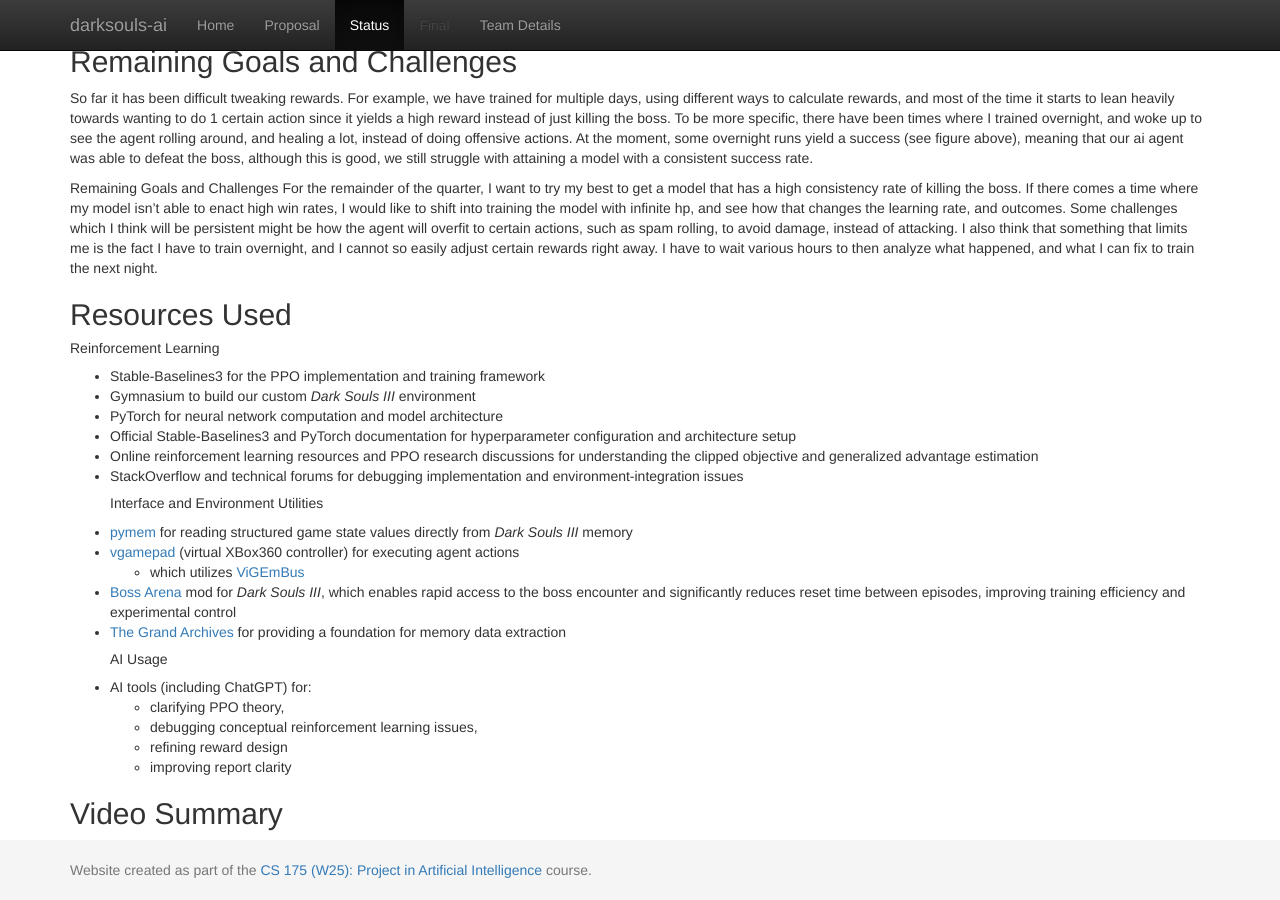
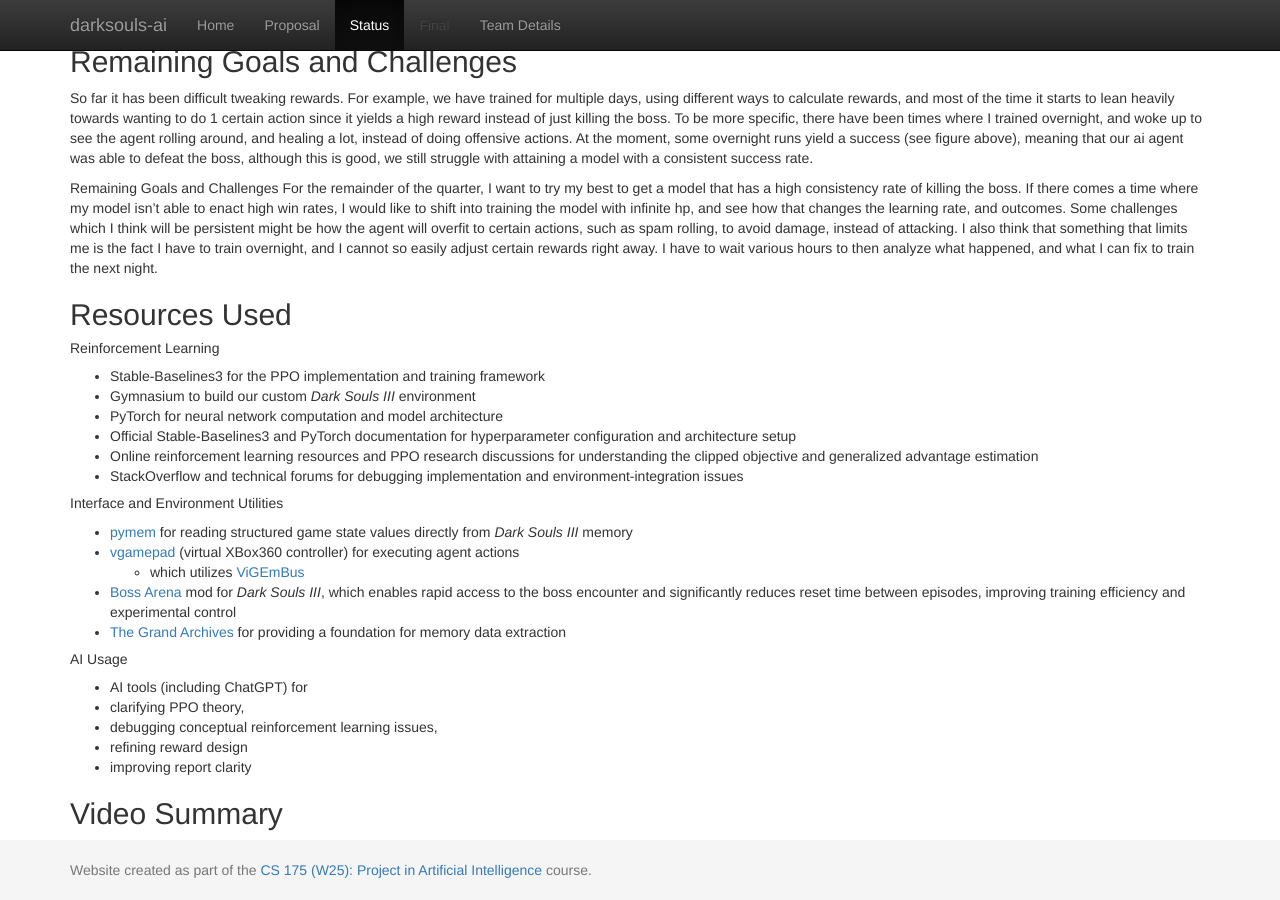
Before and after one commit to dustinlgit/darksouls-ai, a Jekyll site: the page built from docs/status.md, in a window 1280 px wide and 900 px high, scrolled down 1657 px. Built offline with Jekyll 4.4.1, drawn with Linux system fonts in a browser that asks for light colours.

Commit message:
minor formatting

```diff
--- a/docs/status.md
+++ b/docs/status.md
@@ -47,6 +47,7 @@ Remaining Goals and Challenges
 For the remainder of the quarter, I want to try my best to get a model that has a high consistency rate of killing the boss. If there comes a time where my model isn’t able to enact high win rates, I would like to shift into training the model with infinite hp, and see how that changes the learning rate, and outcomes. Some challenges which I think will be persistent might be how the agent will overfit to certain actions, such as spam rolling, to avoid damage, instead of attacking. I also think that something that limits me is the fact I have to train overnight, and I cannot so easily adjust certain rewards right away. I have to wait various hours to then analyze what happened, and what I can fix to train the next night.
 
 ## Resources Used
+
 ##### Reinforcement Learning
 - Stable-Baselines3 for the PPO implementation and training framework
 - Gymnasium to build our custom *Dark Souls III* environment
@@ -54,17 +55,19 @@ For the remainder of the quarter, I want to try my best to get a model that has
 - Official Stable-Baselines3 and PyTorch documentation for hyperparameter configuration and architecture setup
 - Online reinforcement learning resources and PPO research discussions for understanding the clipped objective and generalized advantage estimation
 - StackOverflow and technical forums for debugging implementation and environment-integration issues
+
 ##### Interface and Environment Utilities
 - [pymem](https://pypi.org/project/Pymem/) for reading structured game state values directly from *Dark Souls III* memory
 - [vgamepad](https://github.com/yannbouteiller/vgamepad) (virtual XBox360 controller) for executing agent actions
     - which utilizes [ViGEmBus](https://github.com/nefarius/ViGEmBus)
 - [Boss Arena](https://www.nexusmods.com/darksouls3/mods/1854) mod for *Dark Souls III*, which enables rapid access to the boss encounter and significantly reduces reset time between episodes, improving training efficiency and experimental control
 - [The Grand Archives](https://github.com/The-Grand-Archives/Dark-Souls-III-CT-TGA) for providing a foundation for memory data extraction
+
 ##### AI Usage
-- AI tools (including ChatGPT) for:
-    - clarifying PPO theory,
-    - debugging conceptual reinforcement learning issues,
-    - refining reward design
-    - improving report clarity
+- AI tools (including ChatGPT) for
+- clarifying PPO theory,
+- debugging conceptual reinforcement learning issues,
+- refining reward design
+- improving report clarity
 
 ## Video Summary
```
